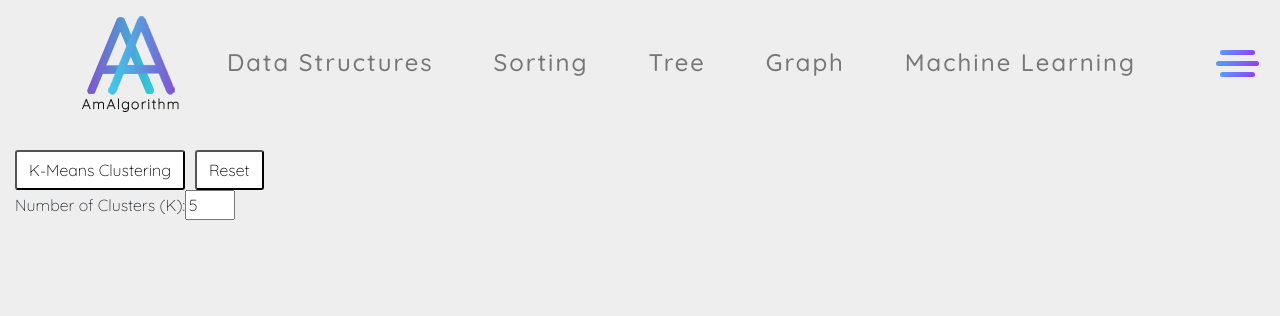
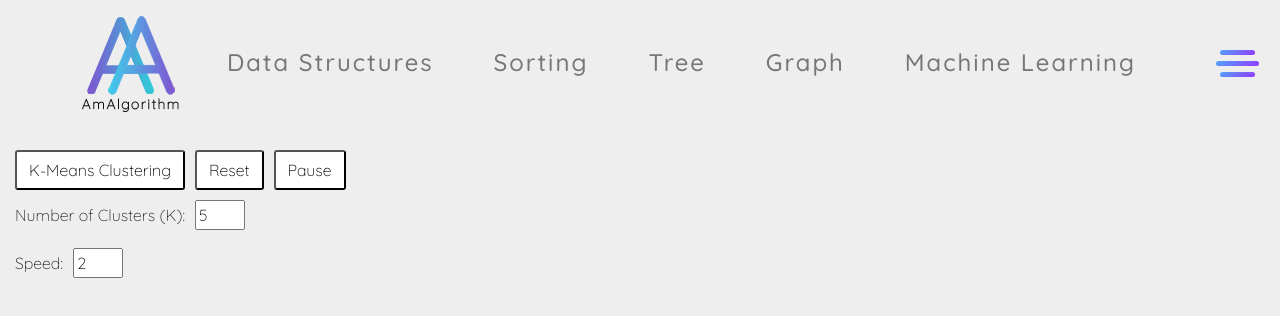
Before and after one commit to luaywadie/AmAlgorithms, a React (Create React App) app in the folder visualizations-app/: page /ScatterPlotAlgorithms in a window 1280 px wide. Shown: the top 316 px of the page. Built offline with nearby package versions, Linux system fonts and the light colour scheme; no server answers.

Commit message:
K-Means: Added speed, pause; WIP: reset; CSS improvements
Co-Authored-By: Luke <29287193+luckfont@users.noreply.github.com>

```diff
--- a/visualizations-app/src/Components/MainPage.js
+++ b/visualizations-app/src/Components/MainPage.js
@@ -7,7 +7,7 @@ const MainPage = (props) => {
       <h1 className="heading">
         Welcome to
         <span style={{ color: '#51a6fc' }}> Am</span>
-        <span style={{ color: '#8787fe' }}>Algorithms</span>
+        <span style={{ color: '#8787fe' }}>Algorithm</span>
       </h1>
       <div className="background">
         <img
--- a/visualizations-app/src/Components/ScatterPlotAlgorithms.js
+++ b/visualizations-app/src/Components/ScatterPlotAlgorithms.js
@@ -38,14 +38,34 @@ class ScatterPlotAlgorithms extends Component {
   getSpeedRequest = () => Number(this.state.speed) + 0.1;
 
   reset = () => {
-    //window.location.reload(false);
-    this.state.points.forEach( (p) => {
-      let circleElement = document.getElementById(`x:${parseFloat(p.x).toFixed(1)}-y:${parseFloat(p.y).toFixed(1)}`);
-      circleElement.classList.remove(...circleElement.classList);
-    });
+
+    //Clear the class list of each circle on scatterplot (reset) and restore to 'unassigned' state
+    let circleElements = document.getElementsByTagName('circle');
+    for (let i = 0; i < circleElements.length; i++) {
+
+      //if the element is a 'centroid' then remove from DOM completely
+      if (circleElements[i].classList.contains('centroid')) {
+        circleElements[i].parentNode.removeChild(circleElements[i]);
+      }
+      else {
+        //else, just remove the classes and reset the point to 'unassigned'
+        // circleElements[i].classList.remove(...circleElements[i].classList);
+        circleElements[i].setAttribute('class', '');
+        circleElements[i].classList.add('cluster-unassigned');
+      }
+
+    }
+
+        // this.state.points.forEach( (p) => {
+    //   let circleElement = document.getElementById(`x:${parseFloat(p.x).toFixed(1)}-y:${parseFloat(p.y).toFixed(1)}`);
+    //   circleElement.classList.remove(...circleElement.classList);
+    // });
+
+    //Set state
     if (this.state.stop) {
       this.setState({ stop: false, pause: false });
     }
+
   };
 
   render() {
@@ -71,6 +91,14 @@ class ScatterPlotAlgorithms extends Component {
             >
             Reset
             </button>
+            <div className={'divider'}></div>
+            <button
+            onClick={() => {
+              this.setState({ pause: !this.state.pause });
+            }}
+          >
+            {this.state.pause ? 'UnPause' : 'Pause'}
+          </button>
             <form onSubmit={(event) => event.preventDefault()}>
             <label>
               Number of Clusters (K):
@@ -86,6 +114,21 @@ class ScatterPlotAlgorithms extends Component {
               />
             </label>
           </form>
+          <form onSubmit={(event) => event.preventDefault()}>
+          <label>
+            Speed:
+            <input
+              style={{ width: '50px' }}
+              type="number"
+              value={this.state.speed}
+              onChange={(event) =>
+                this.setState({
+                  speed: event.target.value,
+                })
+              }
+            />
+          </label>
+        </form>
           </div>
         </div>
       </div>
--- a/visualizations-app/src/Components/algorithms/clustering-algorithms/KMeans.js
+++ b/visualizations-app/src/Components/algorithms/clustering-algorithms/KMeans.js
@@ -27,7 +27,7 @@ class KMeans extends Component {
       this.props.points.filter((p) => !centroids.includes(p))
     );
 
-    //Set the classes of the centroid elements
+    //Set the classes of the initialized centroid elements
     centroids.forEach((point, index) => {
       let cent = document.getElementById(
         `x:${parseFloat(point.x).toFixed(1)}-y:${parseFloat(point.y).toFixed(1)}`
@@ -41,6 +41,8 @@ class KMeans extends Component {
     if (this.props.stop) return;
     if (this.unMounting) return;
 
+
+    // Main K-Means loop
     let hasConverged = false;
     let iter = 0;
     do {
@@ -87,8 +89,8 @@ class KMeans extends Component {
       iter++;
     } while (!hasConverged && iter < 100);
 
-    d3.selectAll(".centroid")
-      .attr("r", 7);
+    // d3.selectAll(".centroid")
+    //   .attr("r", 7);
   };
 
   //Compute distance of each point from each centroid,
@@ -164,12 +166,15 @@ class KMeans extends Component {
     );
     let pointClasses = pointElement.classList;
     if (pointElement) {
+      //if it's the first iteration, remove 'unassigned' style
       if (pointClasses.contains('cluster-unassigned')) {
         pointClasses.remove('cluster-unassigned');
       }
+      //otherwise, remove the current cluster styles
       else {
         pointClasses.remove(pointClasses[0]);
       }
+      //finally, add the color associated with the closest centroid
       pointClasses.add(`cluster${point.closestCentroid}`);
     }
   }
--- a/visualizations-app/src/styles/App.scss
+++ b/visualizations-app/src/styles/App.scss
@@ -1,11 +1,11 @@
 @font-face {
   font-family: quickSand_light;
-  src: url("/assets/fonts/Quicksand-Light.ttf");
+  src: url('/assets/fonts/Quicksand-Light.ttf');
 }
 
 @font-face {
   font-family: quickSand_medium;
-  src: url("/assets/fonts/Quicksand-Medium.ttf");
+  src: url('/assets/fonts/Quicksand-Medium.ttf');
 }
 
 .App {
@@ -48,3 +48,13 @@ button[disabled] {
   height: auto;
   display: inline-block;
 }
+
+form {
+  margin-top: 10px;
+  margin-bottom: 10px;
+}
+
+input {
+  margin-left: 10px;
+  margin-right: 10px;
+}
```
